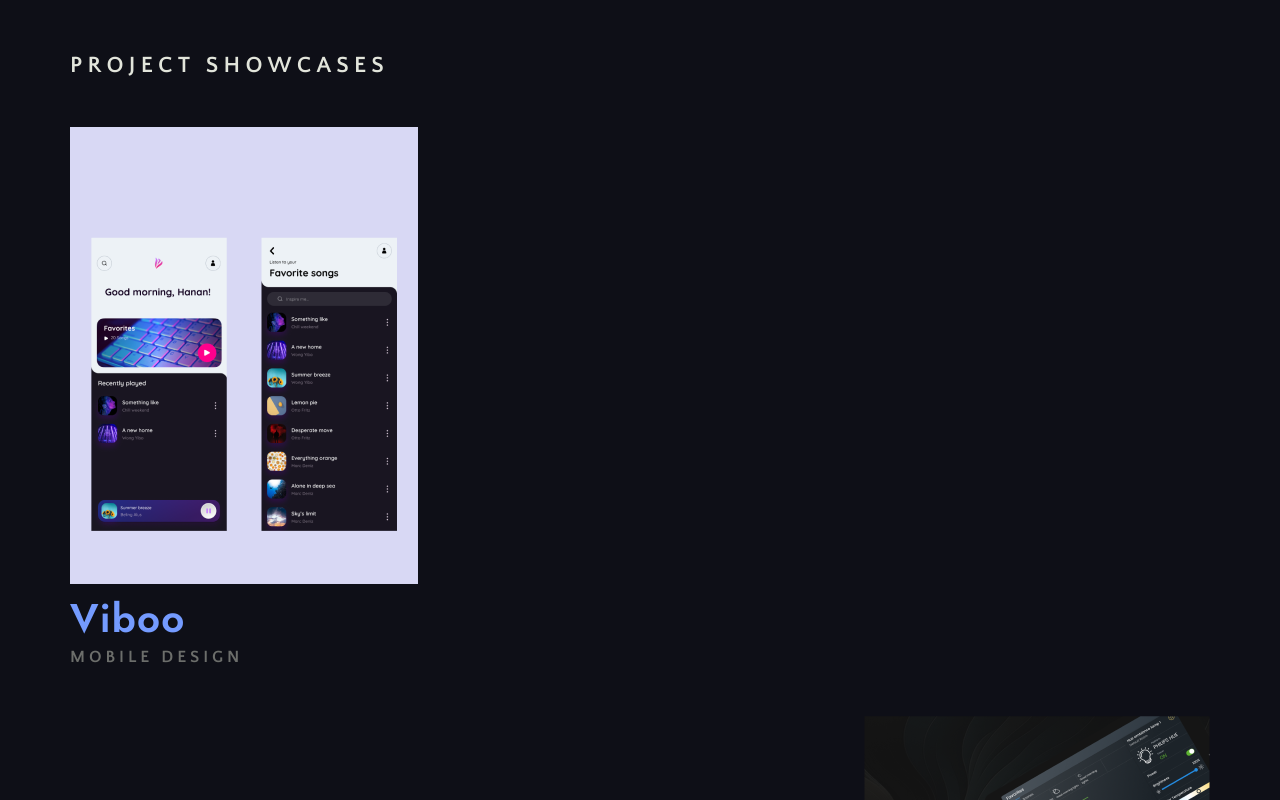
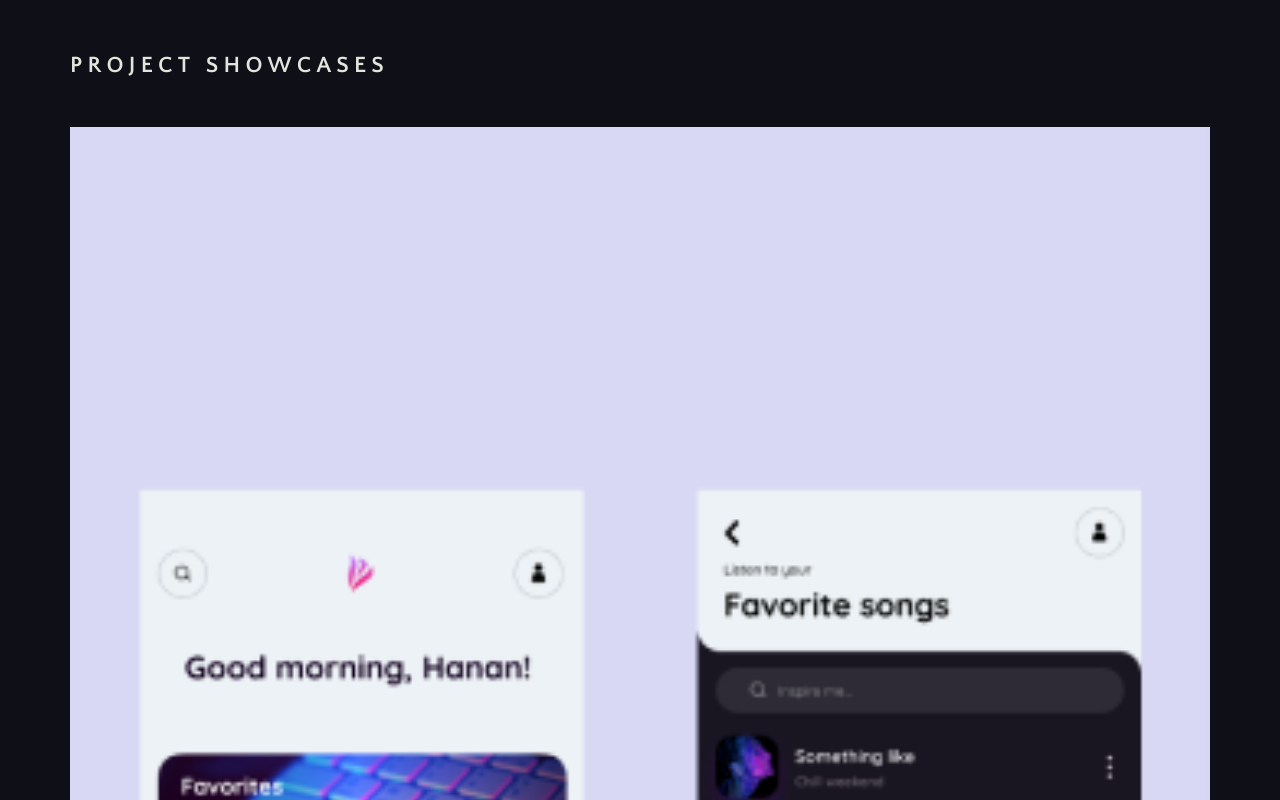
Before and after one commit to h-ARTS/hanankhan.dev, a React (Vite) app: page / in a window 1280 px wide. Shown: the part 2340-3140 px from the top of the page. Built offline with nearby package versions, Linux system fonts and the light colour scheme.

Commit message:
set images responsive

```diff
--- a/src/index.css
+++ b/src/index.css
@@ -56,6 +56,12 @@ body {
     overflow-x: hidden;
 }
 
+img {
+    width: 100%;
+    height: 100%;
+    object-fit: cover;
+}
+
 a {
     color: var(--secondary-300);
 }
```
